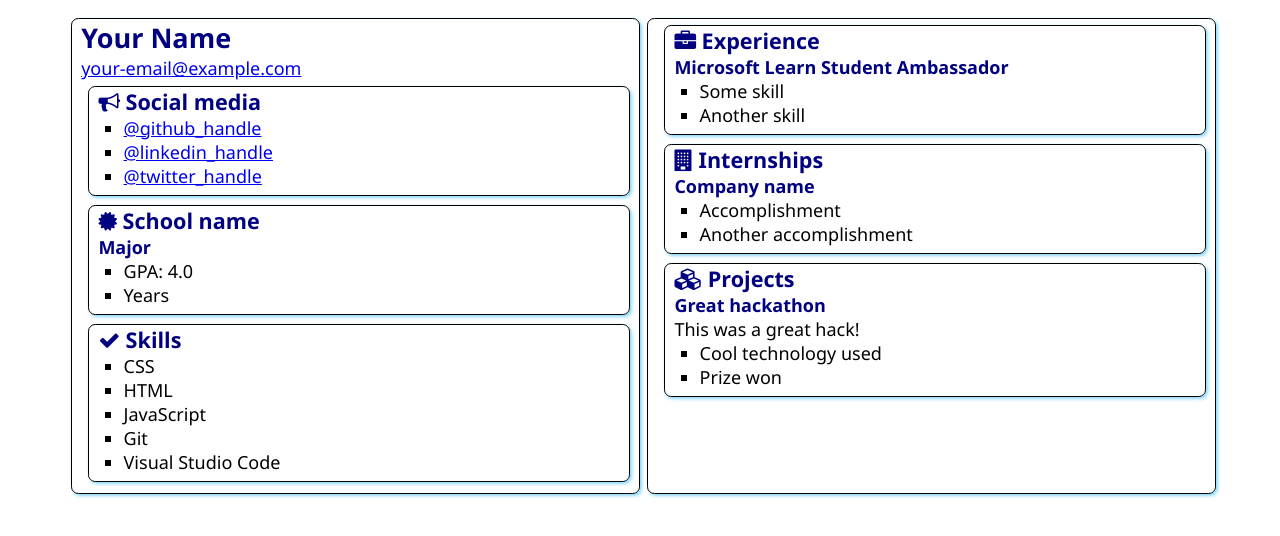
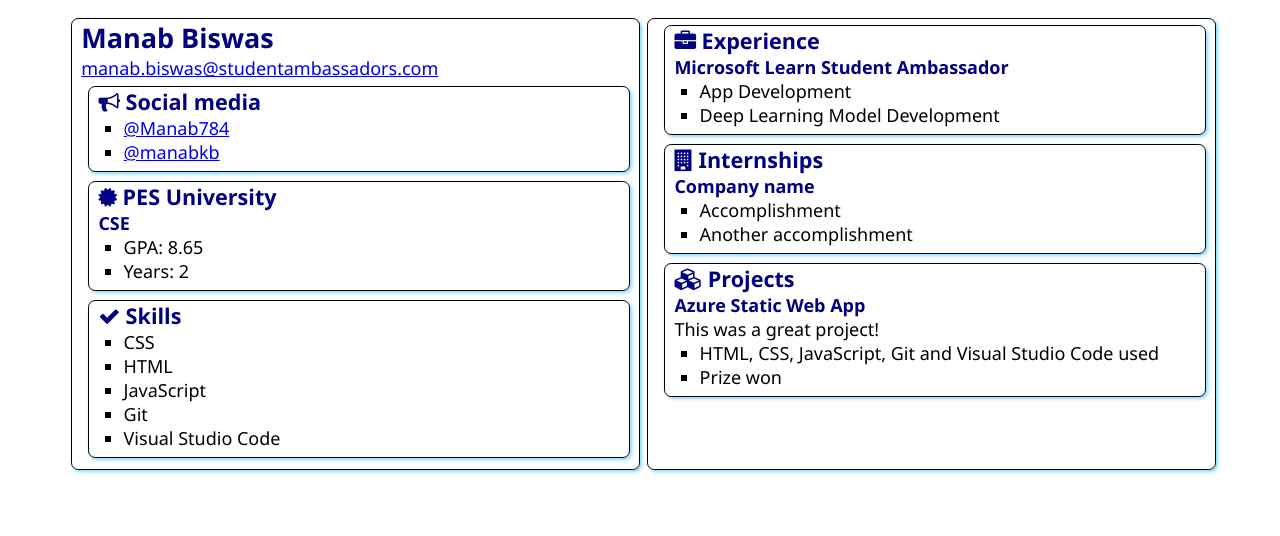
Before and after one commit to Manab784/Ambassador-SWA-Pilot, a plain HTML site: page src/index.html in a window 1280 px wide. Drawn offline with Linux system fonts and the light colour scheme.

Commit message:
Updates and Modifications

```diff
--- a/src/index.html
+++ b/src/index.html
@@ -12,8 +12,8 @@
 <body>
     <main>
         <article class="box">
-            <h1>Your Name</h1>
-            <div><a href="mailto:your.email@example.com">your-email@example.com</a></div>
+            <h1>Manab Biswas</h1>
+            <div><a href="mailto:manab.biswas@studentambassadors.com">manab.biswas@studentambassadors.com</a></div>
 
             <section class="box">
                 <h2>
@@ -21,9 +21,8 @@
                     Social media
                 </h2>
                 <ul>
-                    <li><a href="https://github.com/<handle>">@github_handle</a></li>
-                    <li><a href="https://linkedin.com/in/<handle>">@linkedin_handle</a></li>
-                    <li><a href="https://twitter.com/<handle>">@twitter_handle</a></li>
+                    <li><a href="https://github.com/Manab784">@Manab784</a></li>
+                    <li><a href="https://www.linkedin.com/in/manabkb">@manabkb</a></li>
                 </ul>
             </section>
 
@@ -31,12 +30,12 @@
                 <div class="education">
                     <h2>
                         <i class="fa fa-certificate" aria-hidden="true"></i>
-                        School name
+                        PES University
                     </h2>
-                    <h3>Major</h3>
+                    <h3>CSE</h3>
                     <ul>
-                        <li>GPA: 4.0</li>
-                        <li>Years</li>
+                        <li>GPA: 8.65</li>
+                        <li>Years: 2</li>
                     </ul>
                 </div>
             </section>
@@ -63,8 +62,8 @@
                 </h2>
                 <h3>Microsoft Learn Student Ambassador</h3>
                 <ul>
-                    <li>Some skill</li>
-                    <li>Another skill</li>
+                    <li>App Development</li>
+                    <li>Deep Learning Model Development</li>
                 </ul>
             </section>
             <section class="box">
@@ -85,10 +84,10 @@
                     Projects
                 </h2>
 
-                <h3>Great hackathon</h3>
-                <div>This was a great hack!</div>
+                <h3>Azure Static Web App</h3>
+                <div>This was a great project!</div>
                 <ul>
-                    <li>Cool technology used</li>
+                    <li>HTML, CSS, JavaScript, Git and Visual Studio Code used</li>
                     <li>Prize won</li>
                 </ul>
             </section>
```
